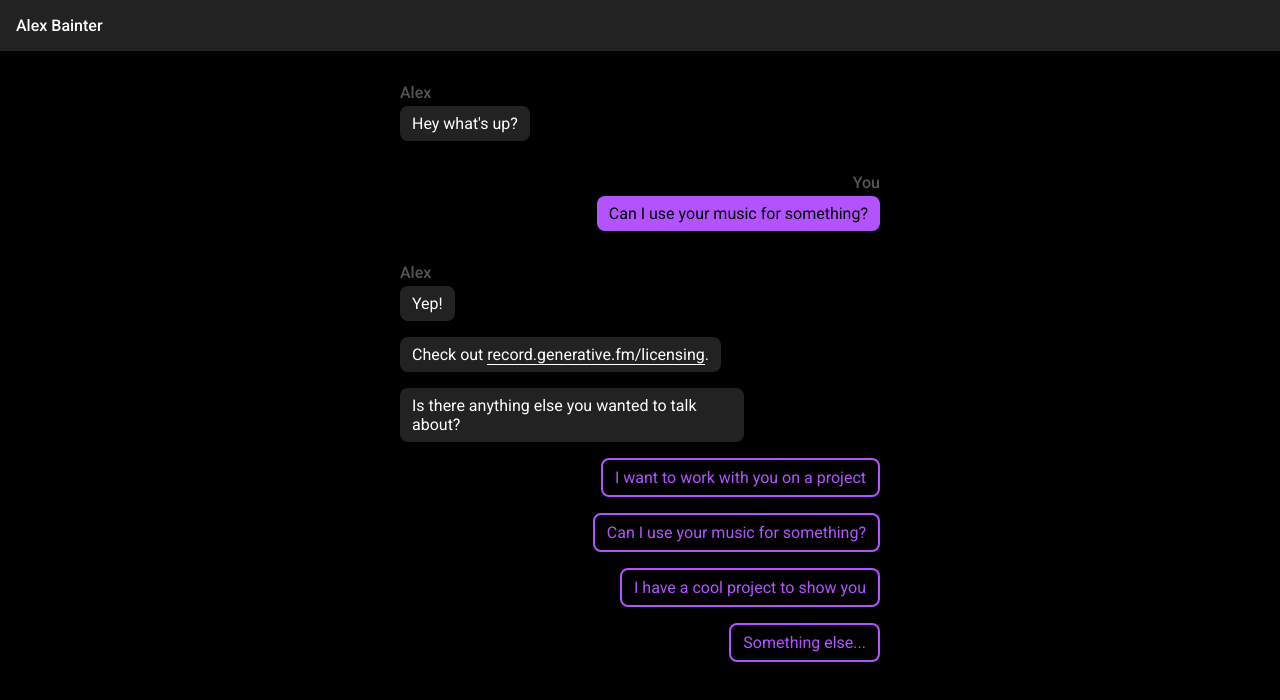
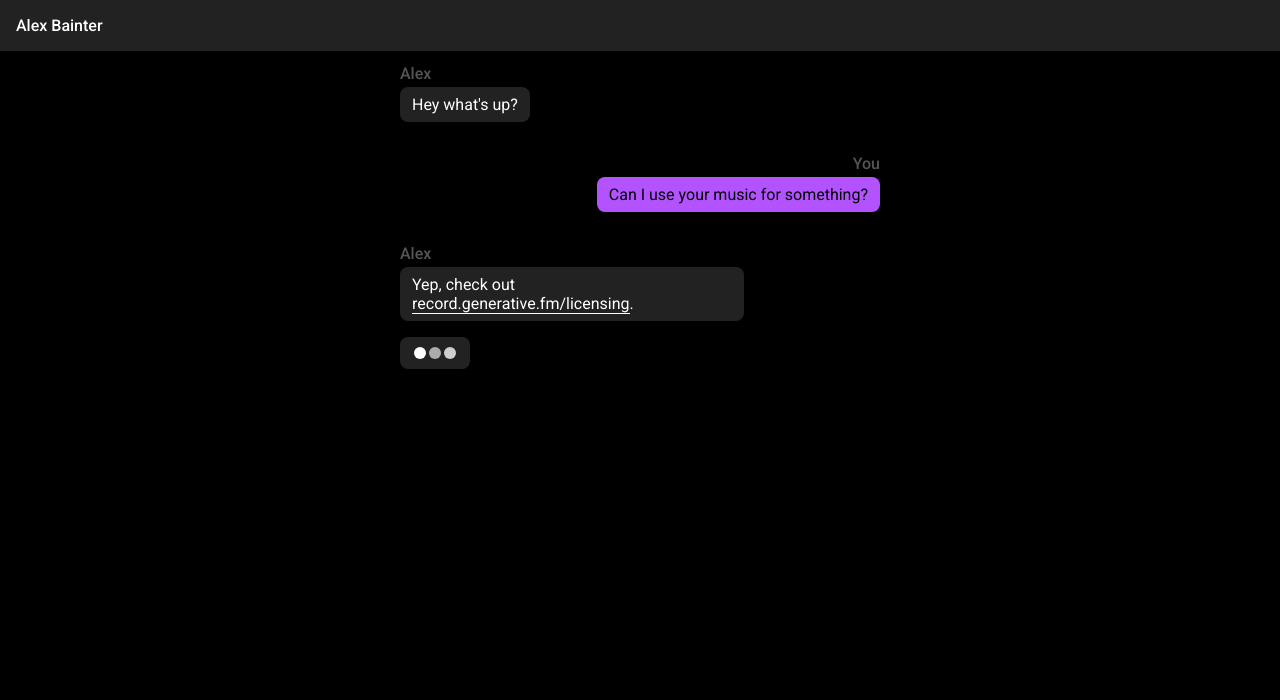
Before and after one commit to alexbainter/contact, a React app: page / in a window 1280 px wide. Both pictures are taken after a click on the element "Can I use your music for something?". Shown: the top 700 px of the page. Built offline with nearby package versions, Linux system fonts and the light colour scheme.

Commit message:
Add pending message and rework tree

```diff
--- a/src/conversation/conversation.jsx
+++ b/src/conversation/conversation.jsx
@@ -1,10 +1,11 @@
-import React, { useState, useRef, useLayoutEffect } from 'react';
+import React, { useState, useRef, useLayoutEffect, useEffect } from 'react';
 import Message from '../message/message.jsx';
+import PendingMessage from '../message/pending-message.jsx';
 import ReplySelector from '../reply-selector/reply-selector.jsx';
 import tree from './tree.jsx';
 import classes from './conversation.module.scss';
 
-const MESSAGE_DELAY = 1000;
+const MESSAGE_DELAY = 1500;
 
 const getMessagesToNextPrompt = (startId) => {
   const startingIndex = tree.findIndex(({ id }) => id === startId);
@@ -24,23 +25,34 @@ const getMessagesToNextPrompt = (startId) => {
 };
 
 const Conversation = () => {
-  const [chatLog, setChatLog] = useState([tree[0]]);
+  const [chatLog, setChatLog] = useState([]);
+  const [hasPendingMessage, setHasPendingMessage] = useState(true);
   const ref = useRef(null);
-  const currentReplies = chatLog[chatLog.length - 1].replies;
+  const currentReplies = chatLog.length && chatLog[chatLog.length - 1].replies;
   const handleReplySelect = (option) => {
     setChatLog((previous) =>
       previous.concat([Object.assign({}, option, { isReply: true })])
     );
     const messageBatch = getMessagesToNextPrompt(option.to);
+    setHasPendingMessage(true);
     messageBatch.forEach((message, i) => {
       setTimeout(() => {
         setChatLog((previous) => previous.concat(message));
-      }, i * MESSAGE_DELAY);
+        if (i === messageBatch.length - 1) {
+          setHasPendingMessage(false);
+        }
+      }, (i + 1) * MESSAGE_DELAY);
     });
   };
   useLayoutEffect(() => {
     document.documentElement.scrollTop = document.documentElement.scrollHeight;
-  }, [chatLog]);
+  }, [chatLog, hasPendingMessage, currentReplies]);
+  useEffect(() => {
+    setTimeout(() => {
+      setChatLog([tree[0]]);
+      setHasPendingMessage(false);
+    }, MESSAGE_DELAY);
+  }, []);
   return (
     <div className={classes.conversation} ref={ref}>
       {chatLog.map(({ message, isReply }, i) => (
@@ -52,7 +64,14 @@ const Conversation = () => {
           {typeof message === 'function' ? message() : message}
         </Message>
       ))}
-      {Array.isArray(currentReplies) && (
+      {hasPendingMessage && (
+        <PendingMessage
+          hasAuthor={
+            chatLog.length === 0 || chatLog[chatLog.length - 1].isReply
+          }
+        />
+      )}
+      {!hasPendingMessage && Array.isArray(currentReplies) && (
         <ReplySelector
           options={currentReplies}
           onSelect={(selectedReply) => handleReplySelect(selectedReply)}
--- a/src/conversation/conversation.module.scss
+++ b/src/conversation/conversation.module.scss
@@ -1,7 +1,7 @@
 .conversation {
+  padding: 3rem 1rem;
   max-width: 30rem;
   margin: 0 auto;
-  padding-top: 1rem;
   display: flex;
   flex-direction: column;
   align-items: flex-start;
--- a/src/conversation/tree.jsx
+++ b/src/conversation/tree.jsx
@@ -3,11 +3,11 @@ import React from 'react';
 const nft = [
   {
     id: 'nft-check',
-    message: 'Let me guess... something something NFTs?',
+    message: 'Real quick... does this have something to do with NFTs?',
     replies: [
       {
-        message: "Yeah how'd you know?",
-        to: 'nft-terms',
+        message: "Yeah how'd you know?!",
+        to: 'nft-handler',
       },
       {
         message: 'Uhh... no?',
@@ -16,13 +16,14 @@ const nft = [
     ],
   },
   {
-    id: 'nft-terms',
+    id: 'nft-handler',
     message: 'Lucky guess...',
   },
   {
     message: "So here's the deal: I'm not interested in making or selling NFTs",
   },
   {
+    id: 'nft-terms',
     message:
       "I'm happy to build software that generates tokenizable output, but I don't want to be involved with selling it.",
   },
@@ -31,18 +32,43 @@ const nft = [
     replies: [
       {
         message: 'Sure!',
-        to: 'project-terms',
+        to: 'nft-agree',
       },
       {
         message: 'Not really...',
         to: 'project-denial',
       },
+      {
+        message: "Wait, why don't you like NFTs?",
+        to: 'nft-explanation',
+      },
     ],
   },
   {
     id: 'no-nft',
-    message: 'Oh thank god...',
+    message: 'Oh thank god. Anyways...',
     to: 'project-terms',
+  },
+  {
+    id: 'nft-agree',
+    message: 'Cool',
+    to: 'project-terms',
+  },
+  {
+    id: 'nft-explanation',
+    message: () => (
+      <>
+        You can find my thoughts on NFTs{' '}
+        <a
+          href="https://alexbainter.notion.site/NFTs-b24610b8189b4be8865aa834293086d4"
+          target="_blank"
+          rel="noreferrer noopener"
+        >
+          here.
+        </a>
+      </>
+    ),
+    to: 'nft-terms',
   },
 ];
 
@@ -50,11 +76,11 @@ const project = [
   {
     id: 'project-terms',
     message:
-      "So I don't really have the energy for collaborations, but I can do commissions.",
+      "When working with others, I don't really have the energy for collaborations, but I can do commissions.",
   },
   {
     message:
-      "Or in other words, I only take on projects where I'm guaranteed payment.",
+      "In other words, I only take on projects where I'm guaranteed payment.",
   },
   {
     message: 'Were you planning to pay me for my work?',
@@ -64,7 +90,7 @@ const project = [
         to: 'project-acceptance',
       },
       {
-        message: "That's not quite what I had in mind",
+        message: 'Not exactly...',
         to: 'project-denial',
       },
     ],
@@ -75,11 +101,7 @@ const project = [
   },
   {
     message:
-      'Just to set expectations upfront, what I do is really a niche form of software development, and I charge accordingly.',
-  },
-  {
-    message:
-      "It doesn't make sense for me to take on projects that pay less than I could earn doing regular ol' software development, ya know?",
+      'Just to set expectations upfront, what I do is really a niche form of software engineering, and I charge accordingly.',
   },
   {
     message: 'My current rate is $125 per hour.',
@@ -89,11 +111,8 @@ const project = [
       'Obviously, different projects can take very different amounts of time to do.',
   },
   {
-    message: 'A common request is for me to build a custom music generator.',
-  },
-  {
     message:
-      "I usually budget about 10 hours of work for that, which doesn't include a website.",
+      'For example, a custom music generator can take ~10 hours, not including a website.',
   },
   {
     message:
@@ -103,7 +122,7 @@ const project = [
     message: () => (
       <>
         Send the details to{' '}
-        <a href="mailto:alex@alexbainter.com">alex@alexbainter.com</a> to get
+        <a href="mailto:hire@alexbainter.com">hire@alexbainter.com</a> to get
         started.
       </>
     ),
@@ -111,7 +130,7 @@ const project = [
   },
   {
     id: 'project-denial',
-    message: "I understand, but I can't help you with your project. Sorry!",
+    message: "I understand, but I don't think I can help you. Sorry!",
     to: 'anything-else',
   },
 ];
@@ -119,12 +138,9 @@ const project = [
 const licensing = [
   {
     id: 'licensing',
-    message: 'Yep!',
-  },
-  {
     message: () => (
       <>
-        Check out{' '}
+        Yep, check out{' '}
         <a href="https://record.generative.fm/licensing">
           record.generative.fm/licensing
         </a>
@@ -138,25 +154,25 @@ const licensing = [
 const showAndTell = [
   {
     id: 'show-and-tell',
-    message: "I'd love to see it!",
-  },
-  {
     message: () => (
       <>
         Send a link to{' '}
-        <a href="mailto:alex@alexbainter.com">alex@alexbainter.com</a>.
+        <a href="mailto:showandtell@alexbainter.com">
+          showandtell@alexbainter.com
+        </a>
+        .
       </>
     ),
   },
   {
-    message: "I probably won't respond but I will check it out.",
+    message: "I might not respond but I'll check it out.",
     to: 'anything-else',
   },
 ];
 
 const mainReplies = [
   {
-    message: 'I want to work with you on a project',
+    message: 'I was thinking we could work together',
     to: 'nft-check',
   },
   {
@@ -164,7 +180,7 @@ const mainReplies = [
     to: 'licensing',
   },
   {
-    message: 'I have a cool project to show you',
+    message: 'I want to show you something cool',
     to: 'show-and-tell',
   },
   {
@@ -183,14 +199,33 @@ const tree = [
     message: () => (
       <>
         Send an email to{' '}
-        <a href="mailto:alex@alexbainter.com">alex@alexbainter.com</a>.
+        <a href="mailto:hello@alexbainter.com">hello@alexbainter.com</a>.
       </>
     ),
+    replies: [
+      {
+        message: 'Thanks!',
+        to: 'anything-else',
+      },
+      {
+        message: 'I think a call might be better',
+        to: 'no-calls',
+      },
+    ],
   },
   {
     id: 'anything-else',
-    message: 'Is there anything else you wanted to talk about?',
+    message: 'Anything else?',
     replies: mainReplies,
+  },
+  {
+    id: 'no-calls',
+    message: "Sorry, I don't have the energy to call everyone who asks me to.",
+  },
+  {
+    message:
+      'If you want to discuss something, please include all the details in an email.',
+    to: 'anything-else',
   },
 ]
   .concat(nft)
--- a/src/header/header.module.scss
+++ b/src/header/header.module.scss
@@ -4,4 +4,8 @@
   padding: 1rem;
   font-weight: 500;
   font-size: 1rem;
+  position: fixed;
+  top: 0;
+  left: 0;
+  right: 0;
 }
--- a/src/index.template.html
+++ b/src/index.template.html
@@ -3,6 +3,7 @@
   <head>
     <meta charset="utf-8" />
     <title>Chat</title>
+    <meta name="viewport" content="width=device-width, initial-scale=1">
     <link rel="preconnect" href="https://fonts.googleapis.com">
     <link rel="preconnect" href="https://fonts.gstatic.com" crossorigin>
     <link href="https://fonts.googleapis.com/css2?family=Roboto:wght@400;500&display=swap" rel="stylesheet">
--- /dev/null
+++ b/src/message/pending-message.jsx
@@ -0,0 +1,17 @@
+import React from 'react';
+import Message from './message.jsx';
+import classes from './pending-message.module.scss';
+
+const PendingMessage = (props) => {
+  return (
+    <Message {...props}>
+      <div className={classes['pending-message']}>
+        <div className={classes['pending-message__dot']}></div>
+        <div className={classes['pending-message__dot']}></div>
+        <div className={classes['pending-message__dot']}></div>
+      </div>
+    </Message>
+  );
+};
+
+export default PendingMessage;
--- /dev/null
+++ b/src/message/pending-message.module.scss
@@ -0,0 +1,32 @@
+.pending-message {
+  display: flex;
+  &__dot {
+    margin: calc(0.25rem / 2) 0.1rem;
+    height: 0.75rem;
+    width: 0.75rem;
+    border-radius: 50%;
+    background-color: white;
+    animation-name: fade;
+    animation-duration: 500ms;
+    animation-iteration-count: infinite;
+    animation-direction: alternate;
+
+    &:nth-of-type(1) {
+      animation-delay: -666ms;
+    }
+
+    &:nth-of-type(2) {
+      animation-delay: -333ms;
+    }
+  }
+}
+
+@keyframes fade {
+  0% {
+    opacity: 33%;
+  }
+
+  100% {
+    opacity: 100%;
+  }
+}
--- a/src/reply-selector/reply-selector.module.scss
+++ b/src/reply-selector/reply-selector.module.scss
@@ -1,11 +1,10 @@
 @import '../_variables.scss';
 
 .reply-selector {
+  width: 100%;
   display: flex;
   flex-direction: column;
   align-items: flex-end;
-  margin-left: 10rem;
-  width: calc(100% - 10rem);
 
   &__option {
     border: 2px solid $reply-color;
@@ -13,9 +12,9 @@
     color: $reply-color;
     padding: 0.5rem 0.75rem;
     margin-bottom: 1rem;
+    max-width: 20rem;
     cursor: pointer;
-    transition: opacity 100ms, color 100ms, background-color 100ms,
-      border-color 100ms;
+    transition: color 100ms, background-color 100ms, border-color 100ms;
 
     &:hover {
       color: #000;
@@ -23,7 +22,10 @@
     }
 
     &:active {
-      opacity: 50%;
+      $activeColor: lighten($reply-color, 15%);
+      color: #000;
+      background-color: $activeColor;
+      border-color: $activeColor;
     }
   }
 }
```
